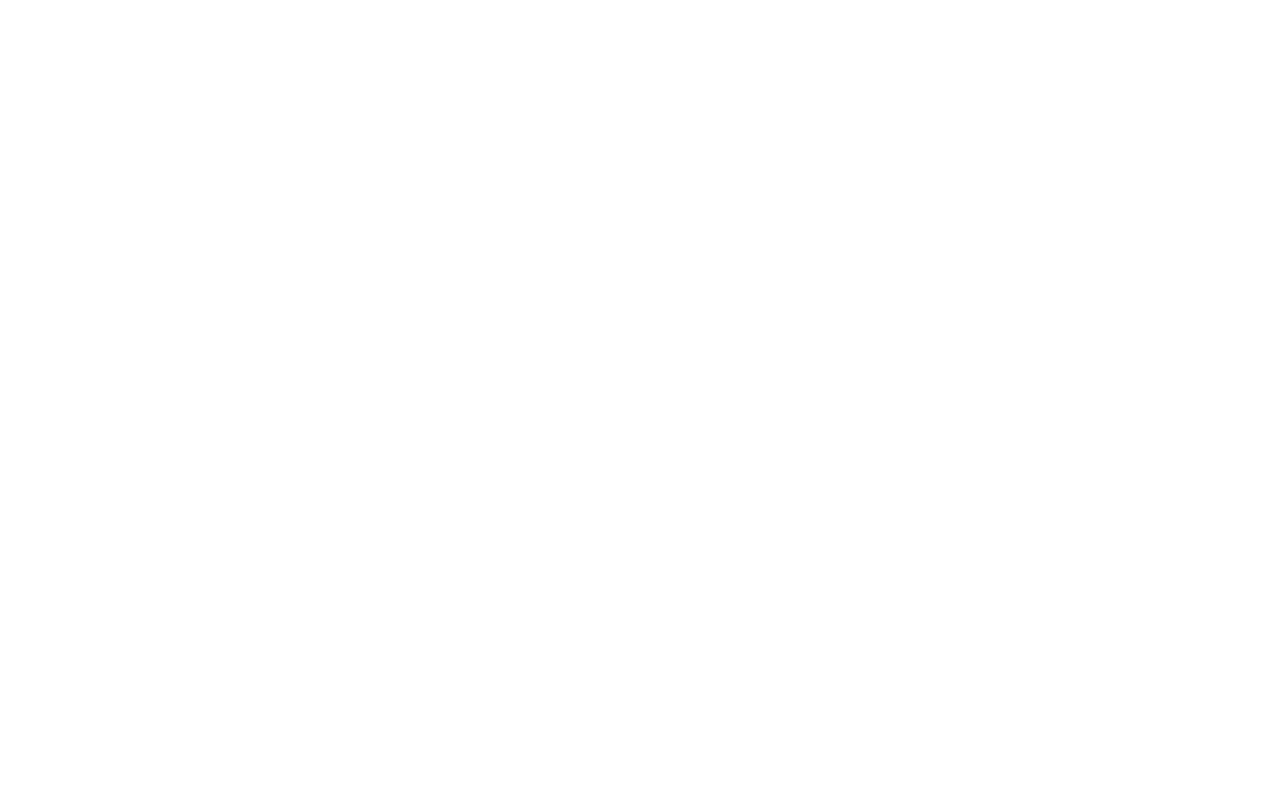
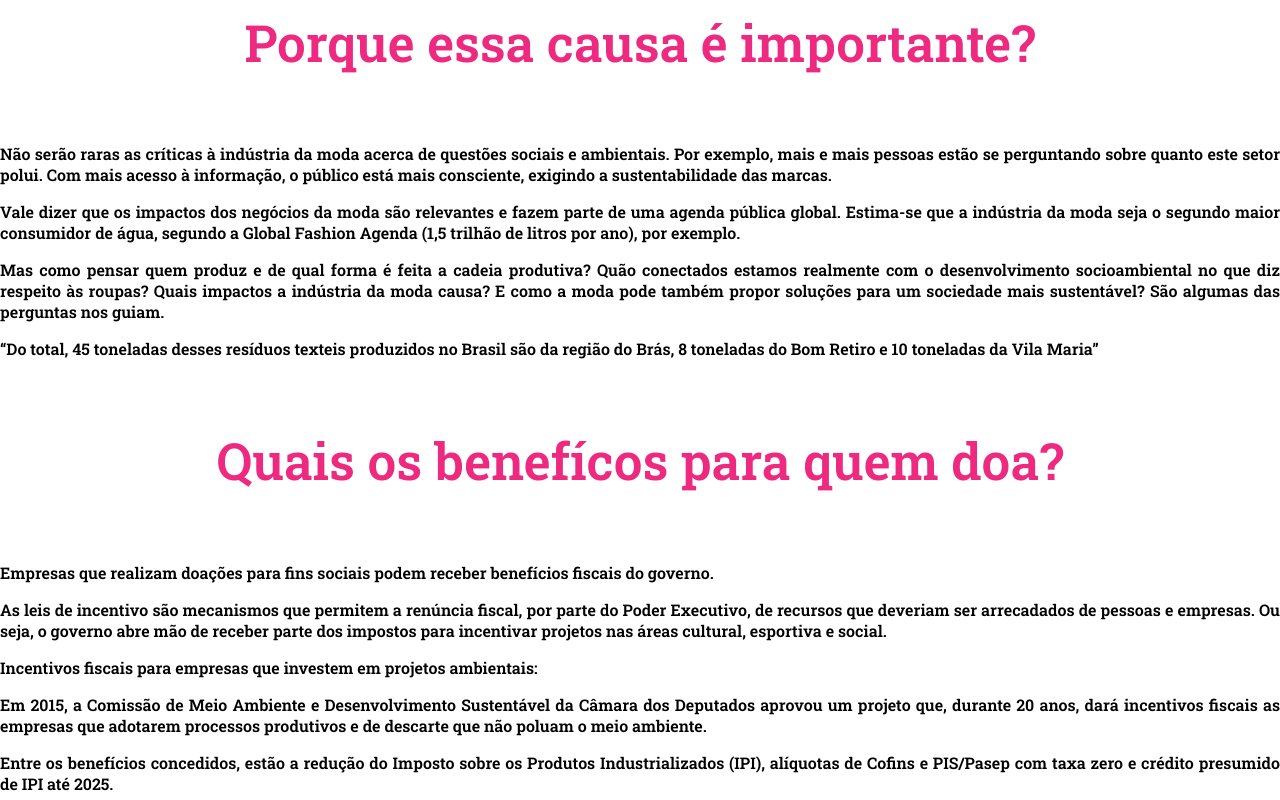
Before and after one commit to kasvrol/proviHack-NaoExistePlanetaB, a React (Create React App) app: page / in a window 1280 px wide. Shown: the part 1720-2520 px from the top of the page. Before the commit the page ends 951 px from the top, so only its background shows below. Built offline with nearby package versions, Linux system fonts and the light colour scheme; the HTML template or start-up script is replaced by a standard one.

Commit message:
[FEAT][HOME] textos e cards da página home

```diff
--- a/src/components/aboutMore/index.jsx
+++ b/src/components/aboutMore/index.jsx
@@ -35,3 +35,78 @@
 }
 
 export default AboutMore;
+
+export function WhyThisCaseIsImpotant() {
+    return (
+        <div className="AboutMoreContainer">
+            <p>Porque essa causa é importante?</p>
+            <section className="AboutMoreText">
+                <p>
+                    Não serão raras as críticas à indústria da moda acerca de
+                    questões sociais e ambientais. Por exemplo, mais e mais
+                    pessoas estão se perguntando sobre quanto este setor polui.
+                    Com mais acesso à informação, o público está mais
+                    consciente, exigindo a sustentabilidade das marcas.
+                </p>
+                <p>
+                    Vale dizer que os impactos dos negócios da moda são
+                    relevantes e fazem parte de uma agenda pública global.
+                    Estima-se que a indústria da moda seja o segundo maior
+                    consumidor de água, segundo a Global Fashion Agenda (1,5
+                    trilhão de litros por ano), por exemplo.
+                </p>
+                <p>
+                    Mas como pensar quem produz e de qual forma é feita a cadeia
+                    produtiva? Quão conectados estamos realmente com o
+                    desenvolvimento socioambiental no que diz respeito às
+                    roupas? Quais impactos a indústria da moda causa? E como a
+                    moda pode também propor soluções para um sociedade mais
+                    sustentável? São algumas das perguntas nos guiam.
+                </p>
+                <p>
+                    “Do total, 45 toneladas desses resíduos texteis produzidos
+                    no Brasil são da região do Brás, 8 toneladas do Bom Retiro e
+                    10 toneladas da Vila Maria”
+                </p>
+            </section>
+        </div>
+    );
+}
+
+export function Benefits() {
+    return (
+        <div className="AboutMoreContainer">
+            <p>Quais os benefícos para quem doa?</p>
+            <section className="AboutMoreText">
+                <p>
+                    Empresas que realizam doações para fins sociais podem
+                    receber benefícios fiscais do governo.
+                </p>
+                <p>
+                    As leis de incentivo são mecanismos que permitem a renúncia
+                    fiscal, por parte do Poder Executivo, de recursos que
+                    deveriam ser arrecadados de pessoas e empresas. Ou seja, o
+                    governo abre mão de receber parte dos impostos para
+                    incentivar projetos nas áreas cultural, esportiva e social.
+                </p>
+                <p>
+                    Incentivos fiscais para empresas que investem em projetos
+                    ambientais:
+                </p>
+                <p>
+                    Em 2015, a Comissão de Meio Ambiente e Desenvolvimento
+                    Sustentável da Câmara dos Deputados aprovou um projeto que,
+                    durante 20 anos, dará incentivos fiscais as empresas que
+                    adotarem processos produtivos e de descarte que não poluam o
+                    meio ambiente.
+                </p>
+                <p>
+                    Entre os benefícios concedidos, estão a redução do Imposto
+                    sobre os Produtos Industrializados (IPI), alíquotas de
+                    Cofins e PIS/Pasep com taxa zero e crédito presumido de IPI
+                    até 2025.
+                </p>
+            </section>
+        </div>
+    );
+}
--- a/src/pages/home.jsx
+++ b/src/pages/home.jsx
@@ -1,6 +1,10 @@
 import React from "react";
 import Logo from "../components/Logo";
 import { WhoWeAre, WhatWeDo } from "../components/whoWeAreText";
+import Instructions from "../components/instructions";
+import Button from "../components/Button";
+import { WhyThisCaseIsImpotant, Benefits } from "../components/aboutMore";
+import TissuesCard from "../components/tissuesCard";
 
 import image05 from "../images/image05.svg";
 import image06 from "../images/image06.svg";
@@ -22,6 +26,14 @@
                 />
                 <WhatWeDo />
             </section>
+            <Instructions />
+            <Button
+                title={"Cadastre-se para receber doações"}
+                color={"pink-button"}
+            />
+            <WhyThisCaseIsImpotant />
+            <Benefits />
+            <TissuesCard />
         </main>
     );
 }
--- a/src/style/home.scss
+++ b/src/style/home.scss
@@ -7,3 +7,7 @@
 .informationsContainer > img {
     width: 40vw;
 }
+
+.pink-button {
+    @include pink-button;
+}
```
